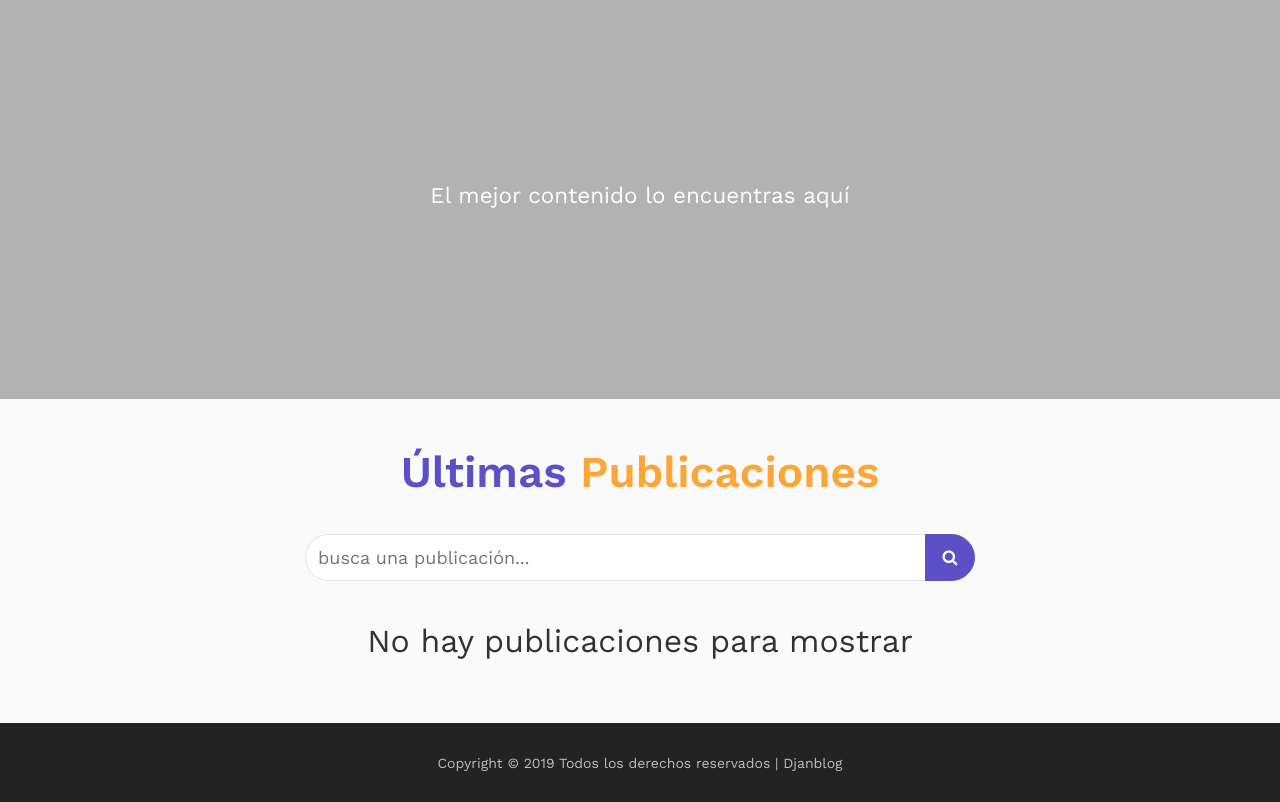
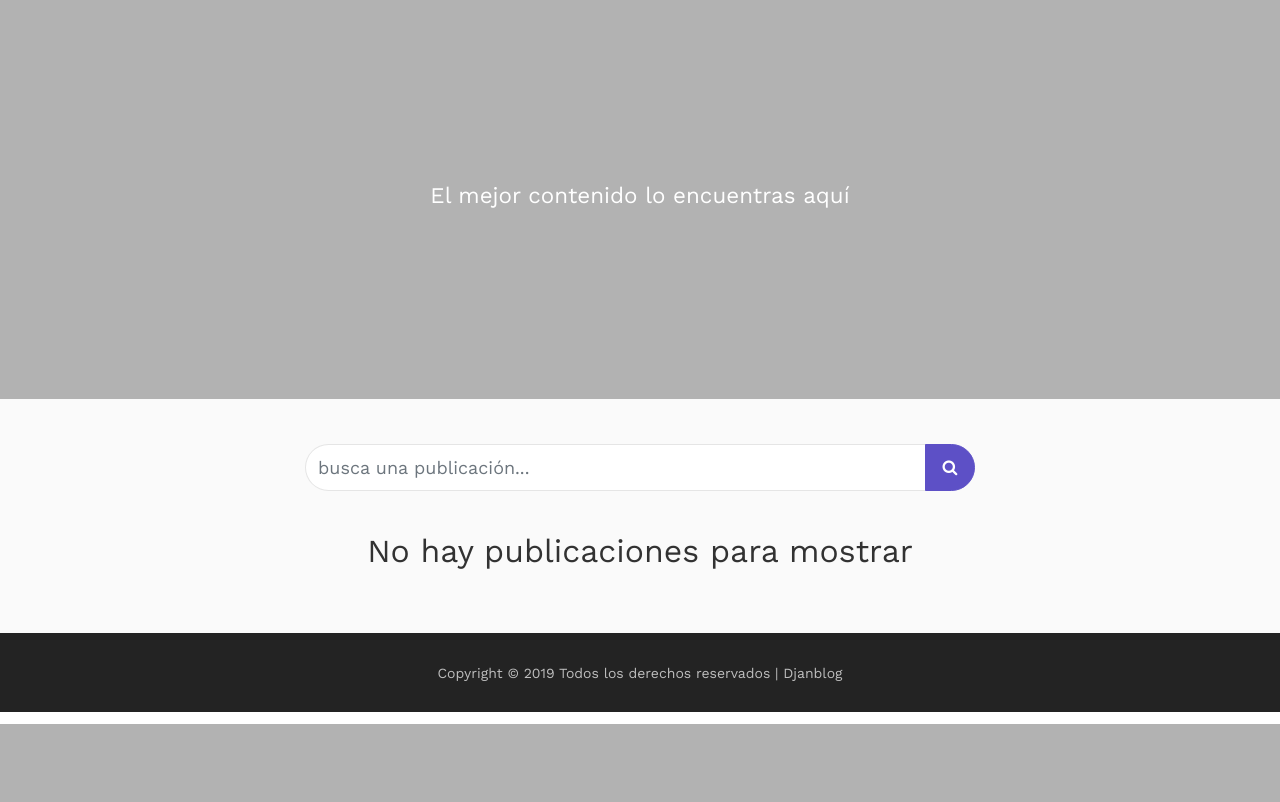
Before and after one commit to chrisr04/djanblog, a Django app: template templates/categorias/categoria.html in a window 1280 px wide. Shown: the part 76-878 px from the top of the page. After the commit the page ends 800 px from the top, so only its background shows below. Run offline with Django 3.2, Linux system fonts and the light colour scheme; the template is opened without the code that fills it, so the values that code supplies are empty; parts of the project's set-up code (start-up, migrations or seed data) failed here and were passed over; some libraries are stand-ins or nearby versions; some web fonts are replaced.

Commit message:
section title

```diff
--- a/templates/categorias/categoria.html
+++ b/templates/categorias/categoria.html
@@ -22,5 +22,4 @@
   </section>
 {% endblock header %}
 {% block titulo_seccion %}
-
 {% endblock titulo_seccion %}
--- a/templates/index.html
+++ b/templates/index.html
@@ -136,7 +136,7 @@
             <div class="container">
                 <div class="row justify-content-center">
                     <div class="col-md-8 text-center heading-section ftco-animate">
-                        <h2 class="mb-4"><span>Últimas</span> Publicaciones</h2>
+                        {% block titulo_seccion %}<h2 class="mb-4"><span>Últimas</span> Publicaciones</h2>{% endblock titulo_seccion %}
                     </div>
                 </div>
 
```
